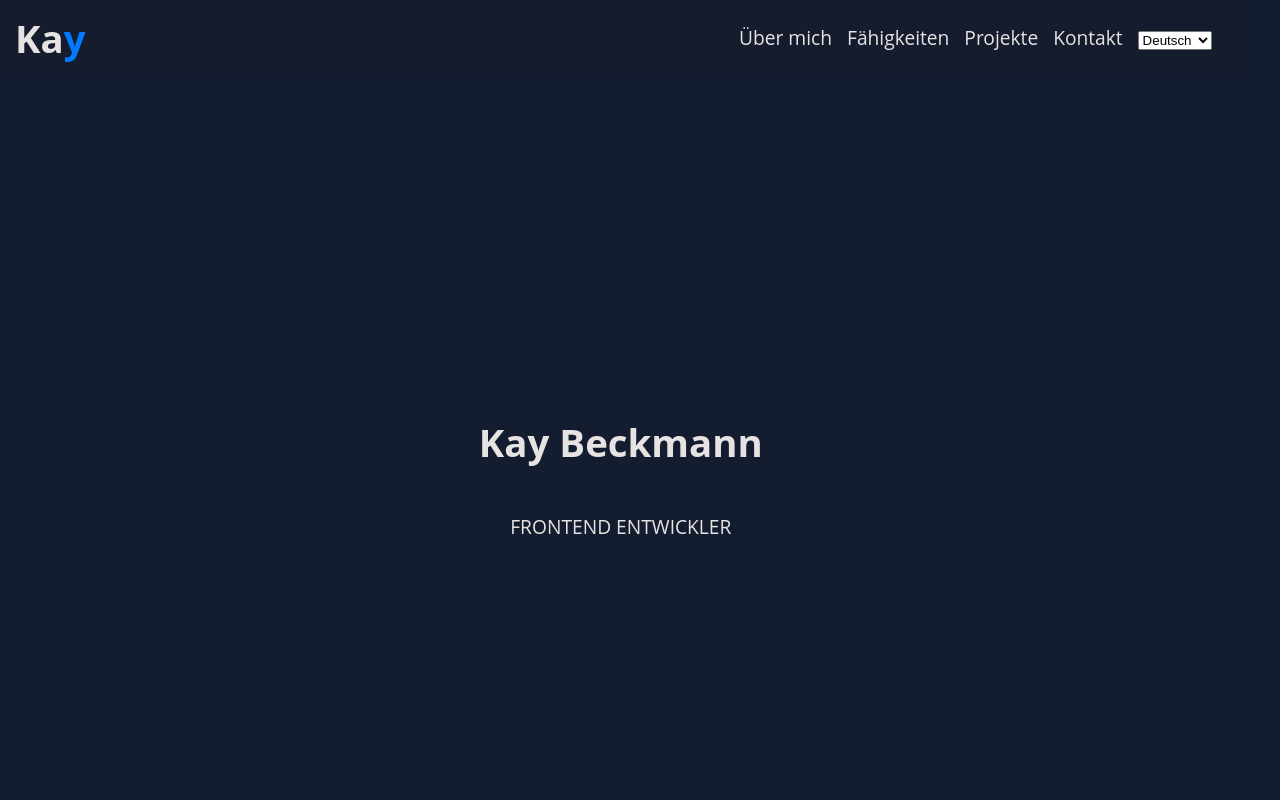
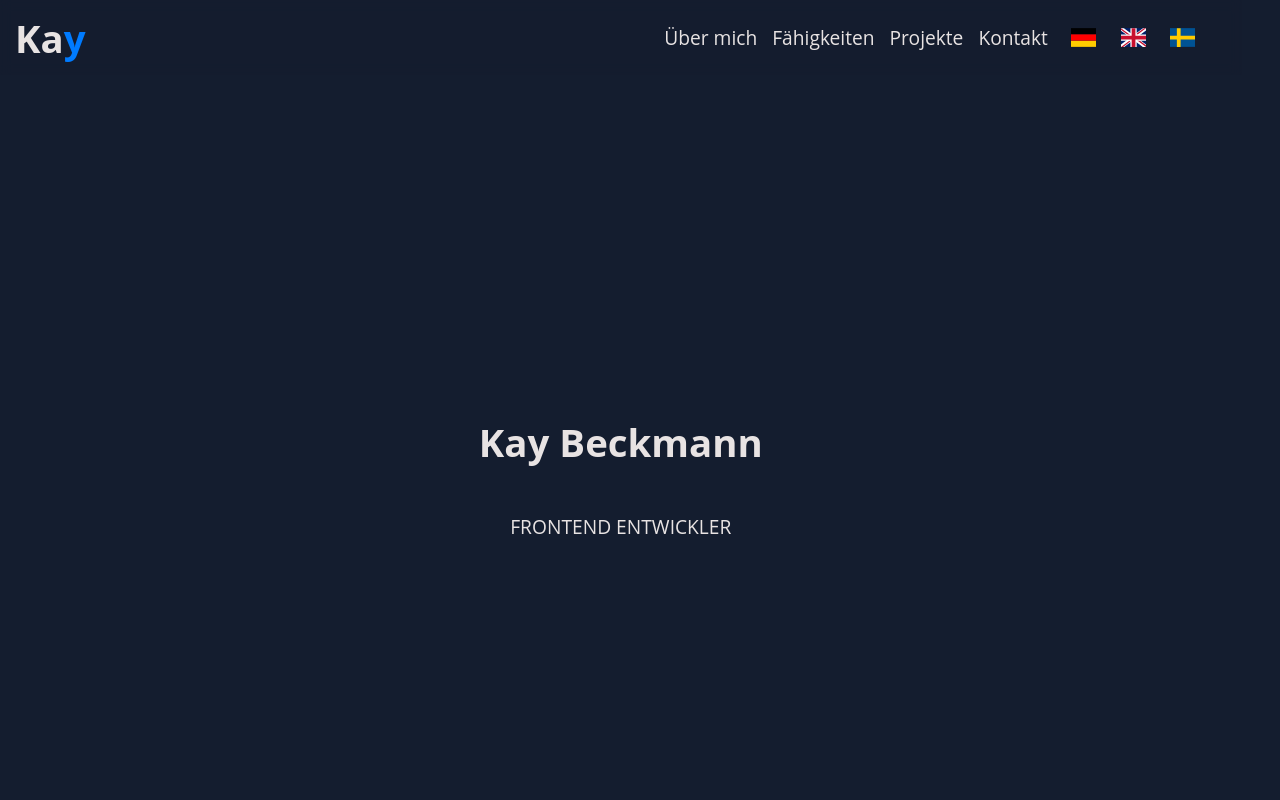
Before and after one commit to KayBeckmann/Portfolio-Vue, a Vue app: page / in a window 1280 px wide. Shown: the top 800 px of the page. Built offline with nearby package versions, Linux system fonts and the light colour scheme.

Commit message:
edit language selector

```diff
--- a/src/components/MenuComponent.vue
+++ b/src/components/MenuComponent.vue
@@ -12,16 +12,16 @@
         <li><a href="projekt">{{ currentMessages.menu.projects }}</a></li>
         <li><a href="kontakt">{{ currentMessages.menu.contact }}</a></li>
         <li>
-          <select v-model="selectedLocale" @change="changeLocale">
+          <!-- <select v-model="selectedLocale" @change="changeLocale">
             <option value="de">Deutsch</option>
             <option value="en">English</option>
             <option value="sv">Svenska</option>
-          </select>
-          <!-- <select v-model="selectedLocale" @change="changeLocale">
-            <option value="de"><span class="fi fi-de" aria-hidden="true"></span></option>
-            <option value="en"><span class="fi fi-gb" aria-hidden="true"></span></option>
-            <option value="sv"><span class="fi fi-se" aria-hidden="true"></span></option>
           </select> -->
+          <div class="custom-select">
+            <div v-for="locale in locales" :key="locale.value" @click="setLocale(locale.value)" class="option">
+              <span :class="'fi fi-' + locale.flag"></span>
+            </div>
+          </div>
         </li>
       </ul>
     </div>
@@ -31,7 +31,7 @@
 <script setup lang="js">
 import { computed } from 'vue';
 import { useLanguageStore } from '@/stores/language';
-// import 'flag-icons/css/flag-icons.css'; // Importiere den CSS-Stil für die Flaggen
+import 'flag-icons/css/flag-icons.min.css'; // Importiere den CSS-Stil für die Flaggen
 
 const languageStore = useLanguageStore();
 const selectedLocale = computed({
@@ -44,6 +44,17 @@ function changeLocale() {
 }
 
 const { currentMessages } = useLanguageStore();
+
+const locales = [
+  { value: 'de', flag: 'de', name: 'Deutsch' },
+  { value: 'en', flag: 'gb', name: 'English' },
+  { value: 'sv', flag: 'se', name: 'Svenska' }
+];
+
+function setLocale(locale) {
+  selectedLocale.value = locale;
+  changeLocale();
+}
 </script>
 
 <style lang="css" scoped>
@@ -76,10 +87,20 @@ li {
   margin-right: var(--margin);
 }
 
-.fi{
-  background-size: contain;
-  background-position: 50%;
-  background-repeat: no-repeat;
+.custom-select {
+  position: relative;
+  display: flex;
+}
+
+.option {
+  display: flex;
+  align-items: center;
+  padding: 8px;
+  cursor: pointer;
+}
+
+.option .fi {
+  margin-right: 8px;
 }
 
 @media screen and (max-width: 450px) {
```
